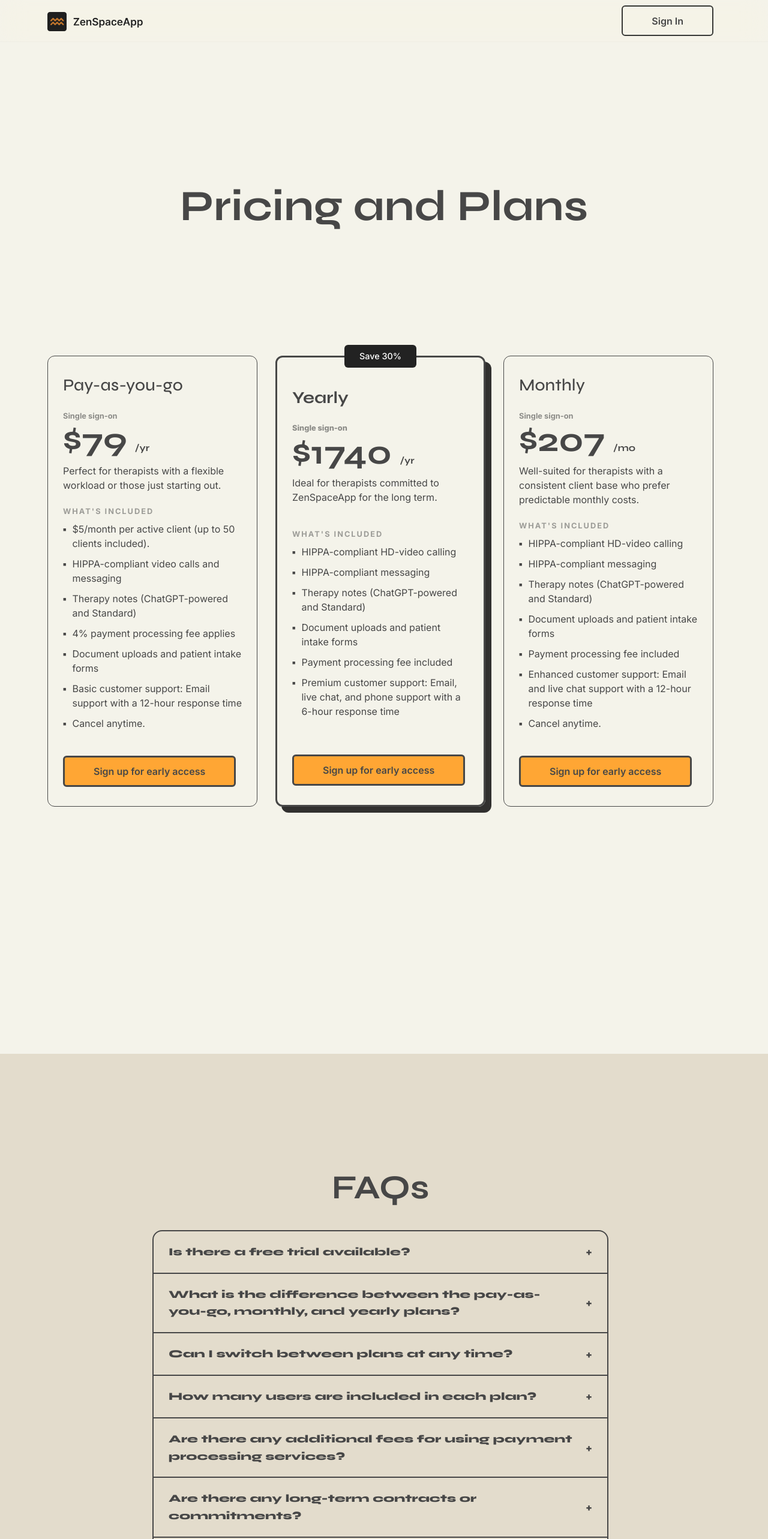
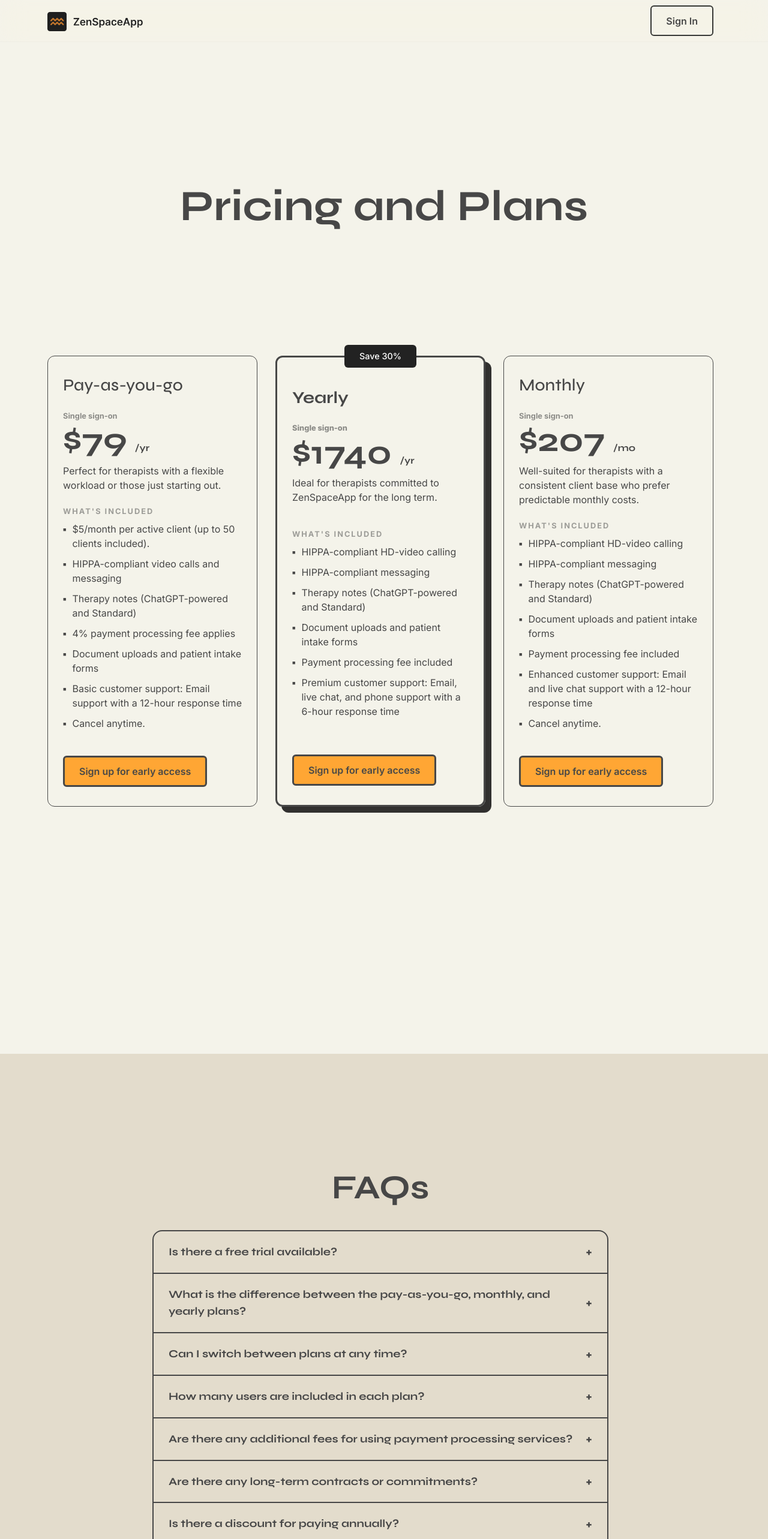
Before and after one commit to ZenSpaceApp/zenspace-website, a Next.js app: page /pricing in a window 1280 px wide. Shown: the top 2566 px of the page at 60% size. Built offline with nearby package versions, Linux system fonts and the light colour scheme.

Commit message:
Fixed button width via right padding. Fixed bold heading in Pricing FAQ.

```diff
--- a/components/PricingFAQ.tsx
+++ b/components/PricingFAQ.tsx
@@ -106,7 +106,7 @@ export default function PricingFAQ() {
             >
               <div className="expandable-top">
                 <div className="heading-expandable">
-                  <b>{faq[0]}</b>
+                  {faq[0]}
                 </div>
                 <div className="expandable-icon">
                   {selIdx === idx ? "-" : "+"}
--- a/styles/styles.scss
+++ b/styles/styles.scss
@@ -3972,7 +3972,7 @@ input::-webkit-inner-spin-button {
 }
 
 .btn {
-  padding: 0.7rem 3rem !important;
+  padding: 0.7rem 24px !important;
   font-size: 1rem !important;
   font-weight: 600 !important;
   border-radius: 6px !important;
@@ -3983,7 +3983,7 @@ input::-webkit-inner-spin-button {
 }
 
 .btn-outline-secondary {
-  border: 2px solid 373836 !important;
+  border: 2px solid #373836 !important;
   color: #474747 !important;
   letter-spacing: 0px !important;
 }
```
